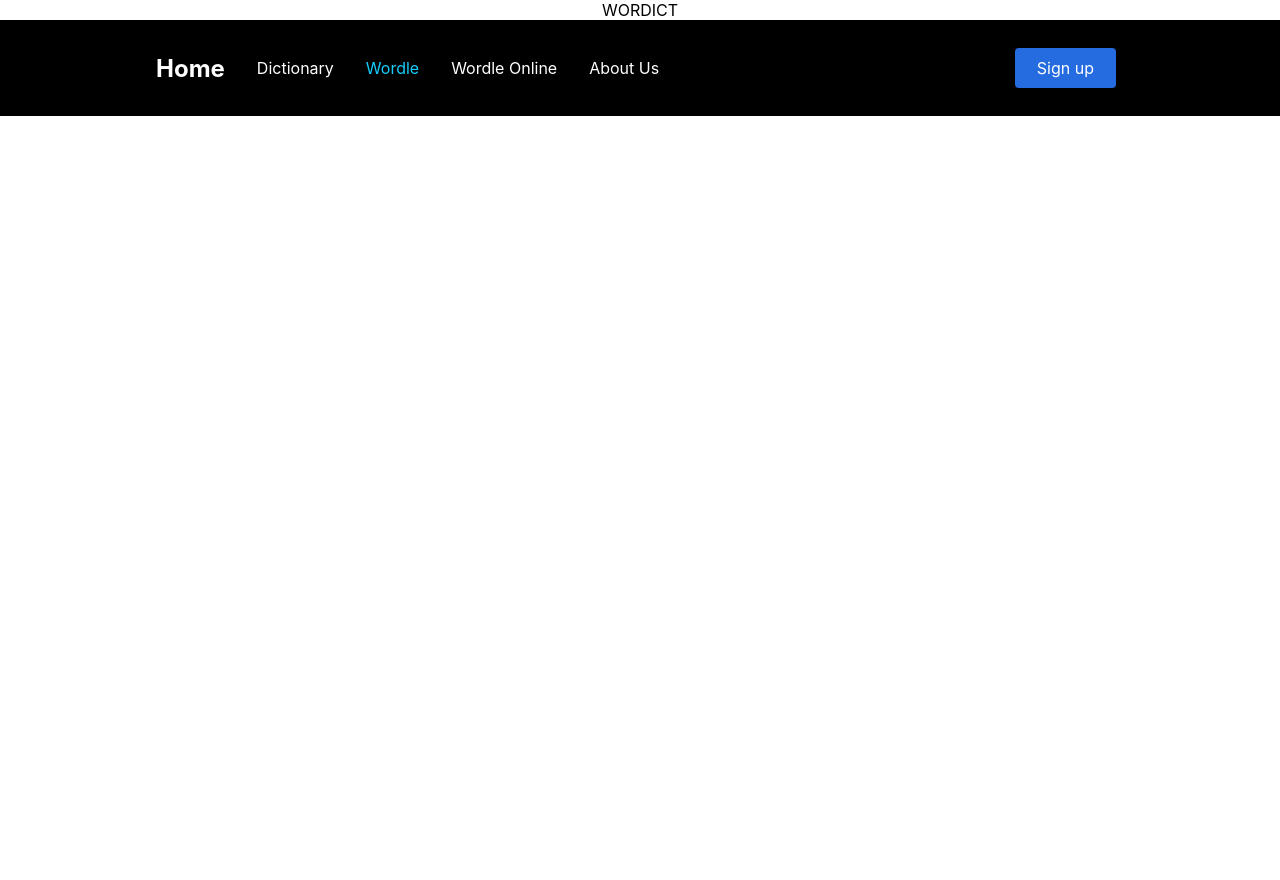
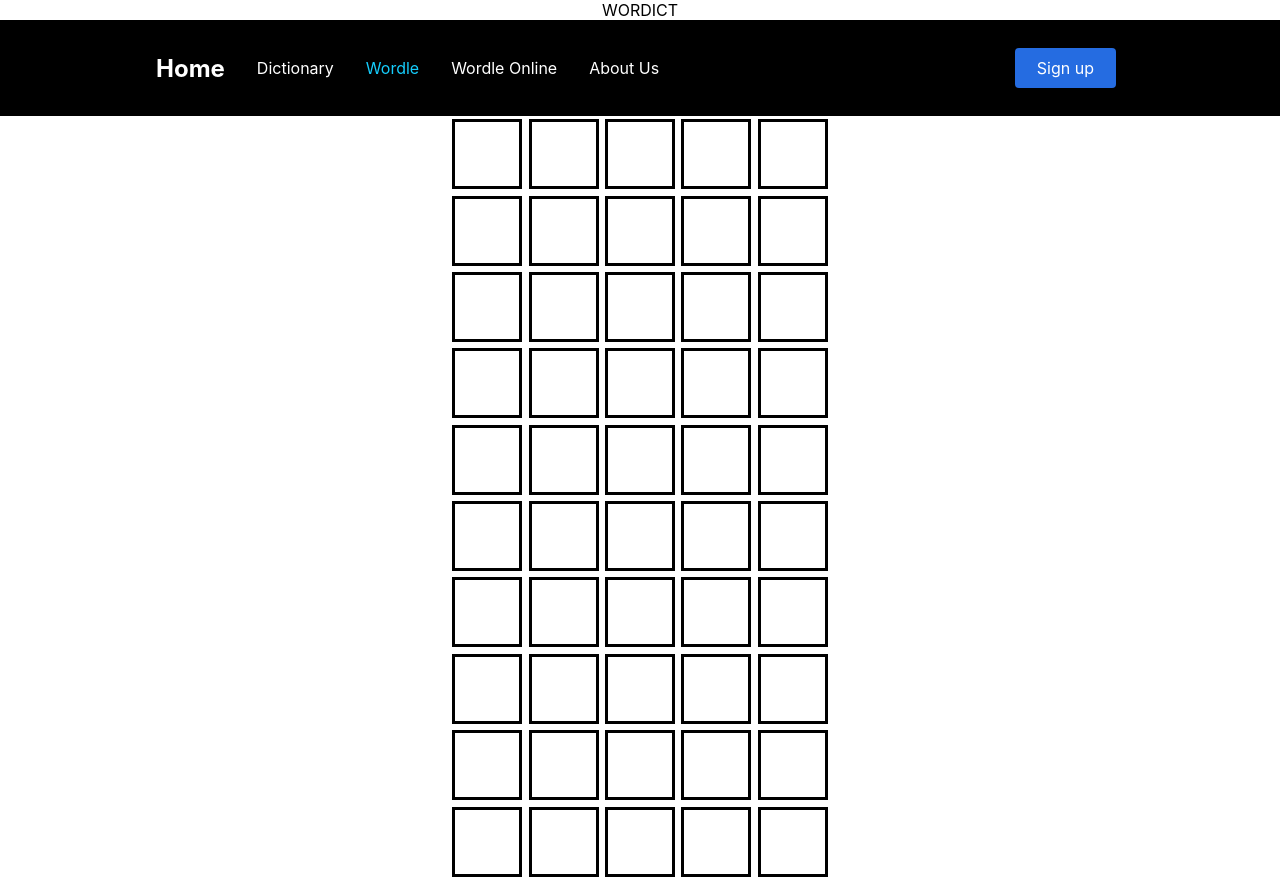
Before and after one commit to MarkProjs/wordict-project, a React (Create React App) app in the folder client/: page /wordle in a window 1280 px wide. Before the commit the page ends 800 px from the top, so only its background shows below. Built offline with nearby package versions, Linux system fonts and the light colour scheme.

Commit message:
Restructure folder structure

```diff
--- a/client/src/components/Header.js
+++ b/client/src/components/Header.js
@@ -2,6 +2,7 @@ import NavBar from './NavBar/NavBar.js';
 import { BrowserRouter as Router, Route, Routes } from "react-router-dom";
 import Home from "./pages/Home.js";
 import Dict from "./pages/Dict.js";
+import SinglePlayerWordle from './pages/SinglePlayerWordle.js';
 
 function Header() {
   return(
@@ -14,6 +15,7 @@ function Header() {
         <Routes>
           <Route path="/" exact element={<Home/>} />
           <Route path="/dict" exact element={<Dict/>} />
+          <Route path="/wordle" exact element={<SinglePlayerWordle/>} />
         </Routes>
       </Router>
 
--- a/client/src/components/WordRow.js
+++ b/client/src/components/Wordle/WordRow.js
@@ -1,6 +1,6 @@
 import Letter from "./Letter.js";
 import {useEffect, useRef} from "react";
-import { RIGHT, HALF_RIGHT} from "../controllers/GameLogic.js";
+import { RIGHT, HALF_RIGHT} from "../../controllers/GameLogic.js";
 import "./WordRow.css"
 
 const LETTER_PREFIX = "L-";
--- a/client/src/components/Wordle.js
+++ b/client/src/components/Wordle/Wordle.js
@@ -1,5 +1,5 @@
 import WordRow from "./WordRow.js";
-import * as GameLogic from "../controllers/GameLogic.js";
+import * as GameLogic from "../../controllers/GameLogic.js";
 import { useEffect, useRef } from "react";
 
 const ROW_PREFIX = "R-";
--- /dev/null
+++ b/client/src/components/pages/SinglePlayerWordle.js
@@ -0,0 +1,43 @@
+import { useRef } from 'react';
+import Wordle from '../Wordle/Wordle.js';
+import validInputs from "../../controllers/ValidInput.json";
+
+const WORDLE_PREFIX = "W-"
+
+function SinglePlayerWordle() {
+
+  const inputListener = useRef(new Map);
+
+  function addInputListener(key, listener) {
+    inputListener.current.set(key, listener);
+  }
+
+  function handleInput(e) {
+    inputListener.current.forEach(func => func(e));
+  }
+
+  return (
+    <div className="App" onKeyUp={(e) => handleInput(e)} tabIndex={0}>
+      <Wordle
+        id={WORDLE_PREFIX + 0}
+        attempts={6}
+        word={"WATER"}
+        submitKey={validInputs.submitKey}
+        deleteKey={validInputs.deleteKey}
+        addInputListener={addInputListener}
+        defaultValue={validInputs.empty}
+      />
+      <Wordle
+        id={WORDLE_PREFIX + 1}
+        attempts={6}
+        word={"PAPER"}
+        submitKey={validInputs.submitKey}
+        deleteKey={validInputs.deleteKey}
+        addInputListener={addInputListener}
+        defaultValue={validInputs.empty}
+      />
+    </div>
+  );
+}
+
+export default SinglePlayerWordle;
```
Also changed, not shown: client/src/components/Wordle/Letter.css (renamed from client/src/components/Letter.css), client/src/components/Wordle/Letter.js (renamed from client/src/components/Letter.js), client/src/components/Wordle/WordRow.css (renamed from client/src/components/WordRow.css).
